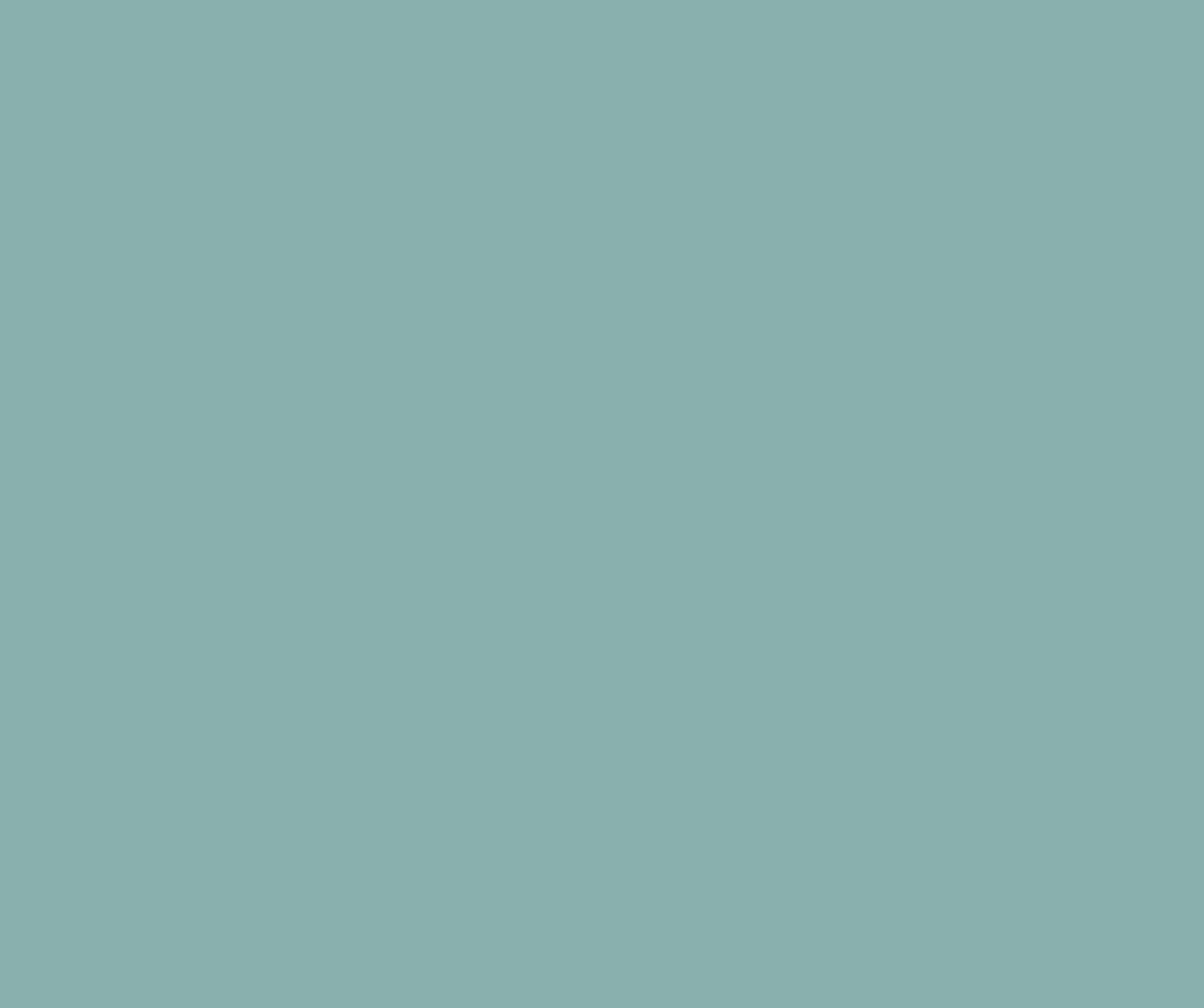
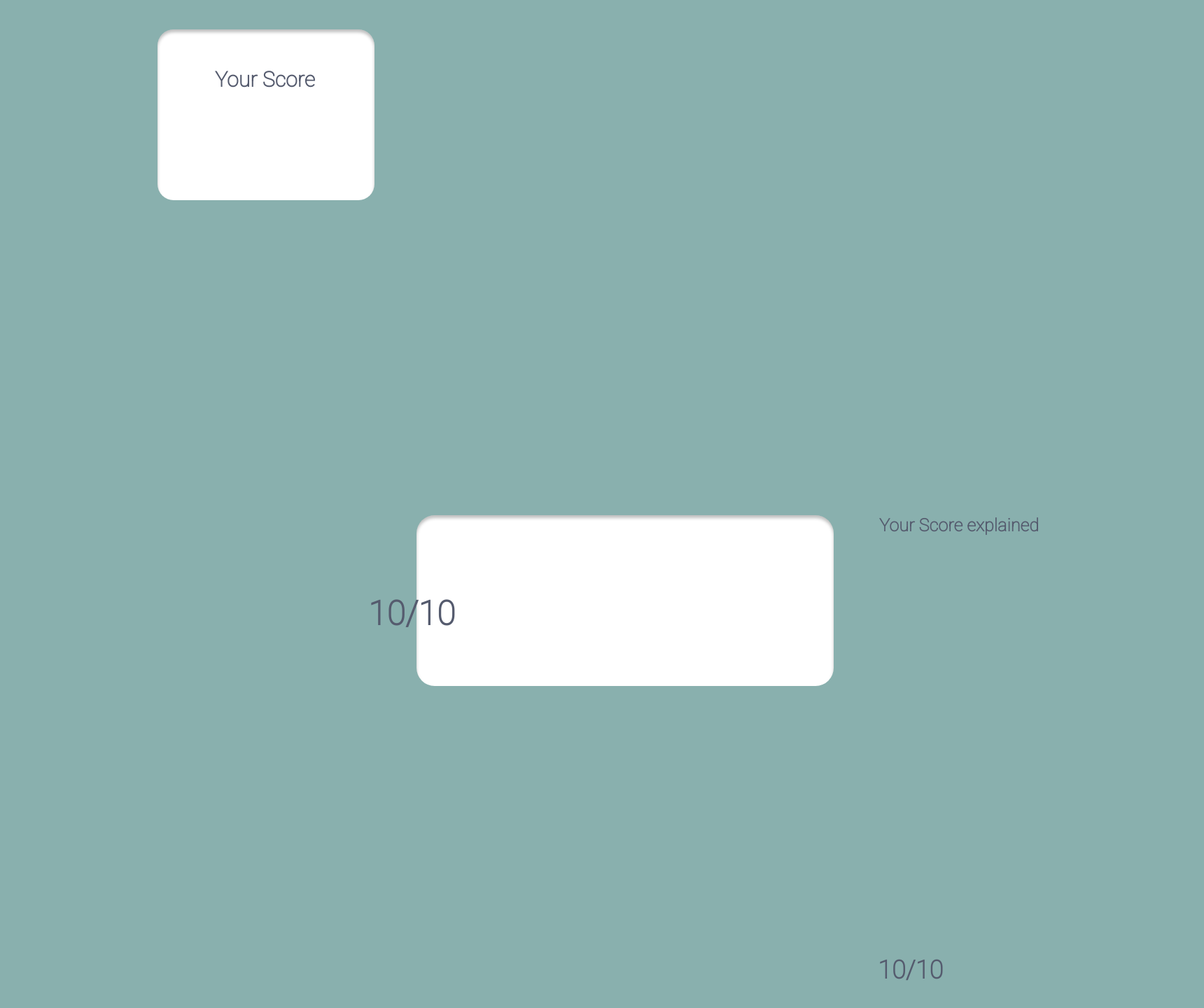
Before and after one commit to lpalleros/assessment-app, a React (Create React App) app: page /dashboard in a window 1280 px wide. Shown: the part 164-1604 px from the top of the page at 70% size, 1720 px wide, since content can reach past the window. Before the commit the page ends 800 px from the top, so only its background shows below. Built offline with nearby package versions, Linux system fonts and the light colour scheme.

Commit message:
upgrade dashboard-component

```diff
--- /dev/null
+++ b/src/components/Dashboard/DashboardForm.css
@@ -0,0 +1,118 @@
+h1 {
+    color:black;
+}
+
+.container {
+    /* display: flex; */
+}
+
+.dashboard-1 {
+    background-color: #FFFFFF;
+    width: 310px;
+    height: 244px;
+    top: 206px;
+    left: 217px;
+    border-radius: 23px;
+    box-shadow: inset 0px 4px 4px rgba(0, 0, 0, 0.25);
+    margin-left: 217px;
+    margin-top: 206px;
+    margin-right: 873px;
+    margin-bottom: 450px;
+}
+
+.dashboard-2 {
+    background-color: #FFFFFF;
+    width: 596px;
+    height: 244px;
+    top: 206px;
+    left: 587px;
+    border-radius: 26px;
+    box-shadow: inset 0px 4px 4px rgba(0, 0, 0, 0.25);
+    margin-left: 587px;
+    margin-top: 206px;
+    margin-right: 217px;
+    margin-bottom: 450px;
+}
+
+.p1-1 {
+    width: 146px;
+    height: 36px;
+    /* top: 260px; */
+    left: 299px;
+    margin-left: 82px;
+    /* margin-top: 260px; */
+    margin-right: 955px;
+    margin-bottom: 604px;
+    font-family: "Roboto";
+    /* font-weight: 400px; */
+    font-weight: bold;
+    font-size: 30px;
+    line-height: 35.16px;
+    color: #555B6E;
+    padding-top: 54px;
+}
+.p1-2 {
+    width: 142px;
+    height: 97px;
+    top: 319px;
+    left: 301px;
+    margin-left: 301px;
+    margin-top: 319px;
+    margin-right: 957px;
+    margin-bottom: 484px;
+    font-family: "Roboto";
+    font-weight: bold;
+    font-size: 48px;
+    line-height: 56px;
+    color: #555B6E;
+    padding-top: 113px;
+}
+
+.p2-1 {
+    width: 314px;
+    height: 34px;
+    top: 271px;
+    left: 661px;
+    margin-left: 661px;
+    margin-top: 271px;
+    margin-right: 425px;
+    margin-bottom: 595px;
+    font-family: "Roboto";
+    font-weight: bold;
+    font-size: 25px;
+    line-height: 29px;
+    color: #555B6E;
+}
+
+.p2-2 {
+    width: 212px;
+    height: 61px;
+    top: 317px;
+    left: 659px;
+    margin-left: 659px;
+    margin-top: 317px;
+    margin-right: 629px;
+    margin-bottom: 522px;
+    font-family: "Roboto";
+    font-weight: bold;
+    font-size: 36px;
+    line-height: 42px;
+    color: #555B6E;
+}
+
+.p2-3 {
+    width: 353px;
+    height: 63px;
+    top: 308px;
+    left: 772px;
+    margin-left: 772px;
+    margin-top: 308px;
+    margin-right: 275px;
+    margin-bottom: 529px;
+    font-family: "Inter";
+    font-weight: bold;
+    font-size: 14px;
+    line-height: 20px;
+    letter-spacing: 0.005em;
+    color: #263238;
+}
--- /dev/null
+++ b/src/components/Dashboard/DashboardForm.js
@@ -0,0 +1,22 @@
+import React from 'react';
+import '../../components/Dashboard/DashboardForm.css';
+
+const DashboardForm = () => {
+    return (
+        <div className="container">
+            <div className="dashboard-1">
+                <p className="p1-1">Your Score</p>
+                <p className="p1-2">10/10</p>
+            </div>
+            <div className="dashboard-2">
+                <p className="p2-1">Your Score explained</p>
+                <p className="p2-2">10/10</p>
+                <p className="p2-3">Card layouts can vary to support the types of
+                content they contain. The following elements are
+                commonly found among that variety.</p>
+            </div>
+        </div>
+    )
+}
+
+export default DashboardForm;
--- a/src/screen/Dashboard/Dashboard.js
+++ b/src/screen/Dashboard/Dashboard.js
@@ -1,11 +1,12 @@
 import React from 'react';
 import './Dashboard.css';
+import DashboardForm from '../../components/Dashboard/DashboardForm';
 
 const Dashboard = () => {
     return (
-        <div>
-            Dashboard
-        </div>
+        <>
+            <DashboardForm/>
+        </>
     )
 }
 
```
